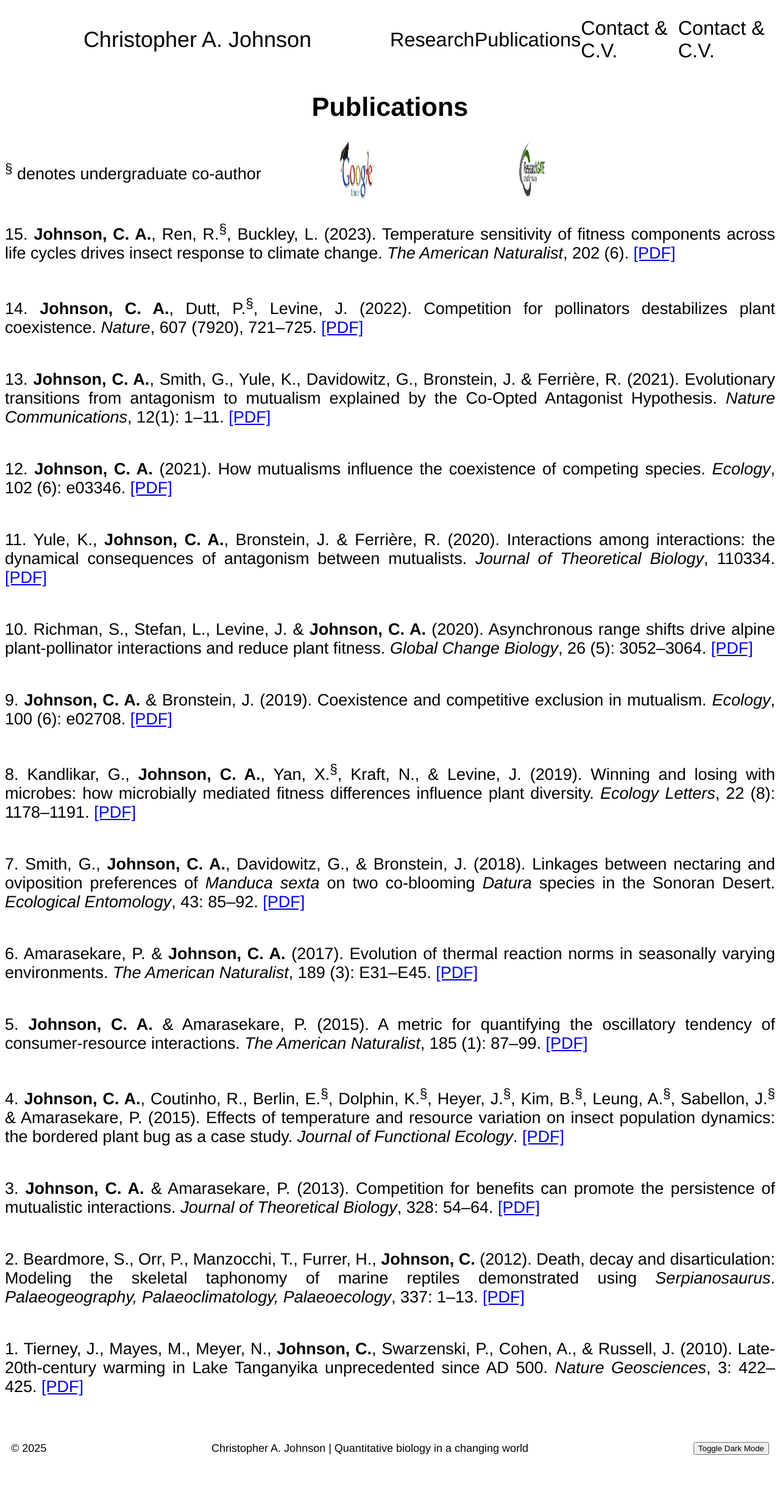
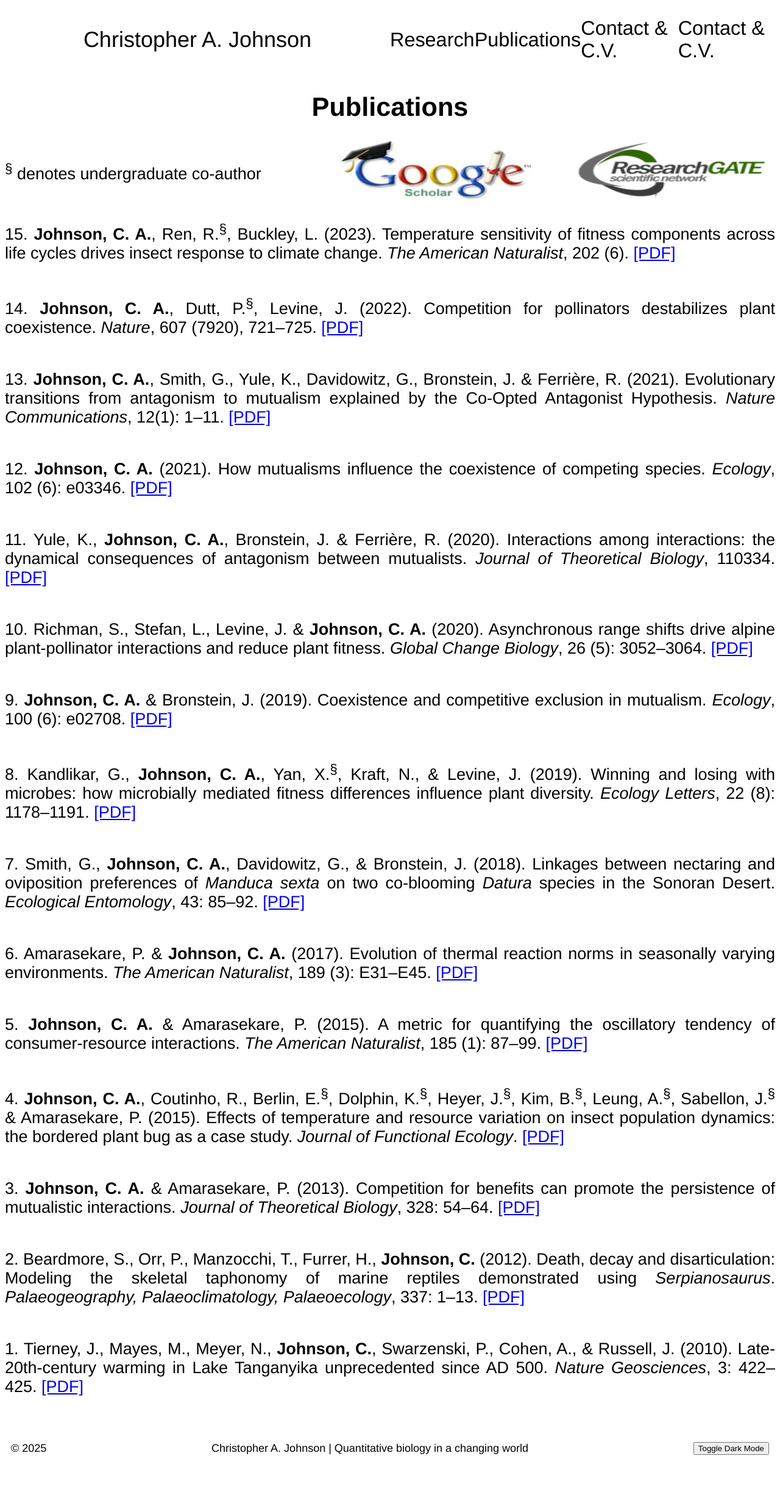
Before and after one commit to chrisajohnson/chrisajohnson.github.io, a Jekyll site: the page built from publications.md, in a window 1280 px wide. Shown: the whole page at 61% size. Built offline with Jekyll 4.4.1, drawn with Linux system fonts in a browser that asks for light colours.

Commit message:
Update publications.md

```diff
--- a/publications.md
+++ b/publications.md
@@ -9,10 +9,10 @@ weight: 2
 <div style="display: flex; align-items: center;">
     <span><sup>&sect;</sup>&nbsp;denotes undergraduate co-author</span>
     <a href="https://scholar.google.com/citations?user=IzLbtxcAAAAJ&hl=en" target="_blank" style="margin-left: 10vw;">
-        <img src="{{ '/images/Google_scholar.jpg' | relative_url }}" alt="Google Scholar logo" style="height: 100px; max-width:25%;">
+        <img src="{{ '/images/Google_scholar.jpg' | relative_url }}" alt="Google Scholar logo" style="height: 100px; min-width:25vw;">
     </a>
     <a href="https://www.researchgate.net/profile/Christopher-Johnson-41" target="_blank" style="margin-left: 5vw;">
-        <img src="{{ '/images/Research_gate.png' | relative_url }}" alt="Research Gate logo" style="height: 100px; max-width:25%;">
+        <img src="{{ '/images/Research_gate.png' | relative_url }}" alt="Research Gate logo" style="height: 100px; min-width:25vw;">
     </a>
 </div>
 
```
